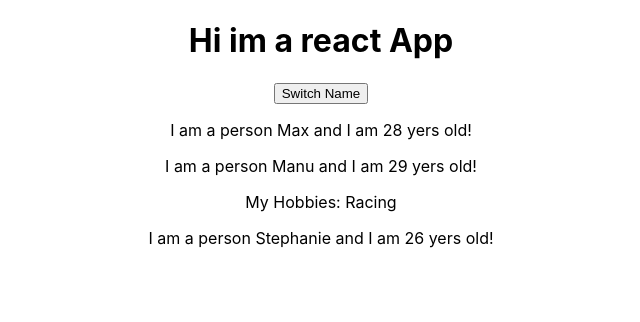
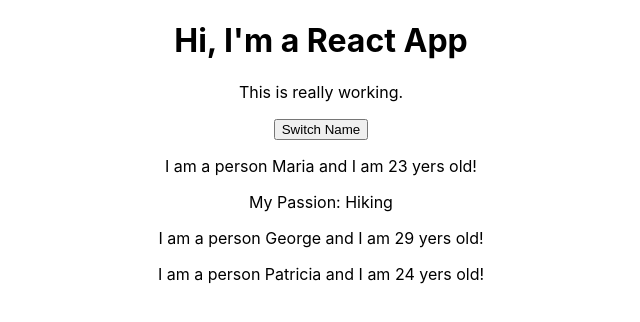
Before and after one commit to Masoume-vesali1993/udemy, a React (Create React App) app: page / in a window 1280 px wide. Shown: the top 322 px of the page, without its empty margins (319-959 px from the left). Built offline with nearby package versions, Linux system fonts and the light colour scheme.

Commit message:
Edit
file

```diff
--- a/src/App.js
+++ b/src/App.js
@@ -2,39 +2,74 @@
 import './App.css';
 import Person from './Person/Person';
 
+// class App extends Component {
+//   state = {
+//     persons: [
+//       { name: 'Max', age: 28 },
+//       { name: 'Manu', age: 29 },
+//       { name: 'Stephanie', age: 26 }
+//     ],
+//     otherState: 'some other value'
+//   }
+
+//   switchNameHandler = () => {
+//     // console.log('Was clicked!');
+//     //Dont DO THIS: this.state.persons[0].name = 'Masoume';
+//     this.setState( {
+//       persons: [
+//         { name: 'Maximilian', age: 28 },
+//         { name: 'Manu', age: 29 },
+//         { name: 'Stephanie', age: 27 }
+//       ]
+//     })
+//   }
+
+//   render() {
+//   return (
+//     <div className="App">
+//         <h1>Hi im a react App</h1>
+//         <button OnClick={() => this.switchNameHandler()}>Switch Name</button>
+//         <Person name={this.state.persons[0].name} age={this.state.persons[0].age} />
+//         <Person name={this.state.persons[1].name} age={this.state.persons[1].age}>My Hobbies: Racing</Person>
+//         <Person name={this.state.persons[2].name} age={this.state.persons[2].age}/>
+//     </div>
+//   );
+//   // return React.createElement('div' , null, React.createElement('h1',{className: 'App'}, 'Does this work now?'));
+//   }
+// }
+
+// export default App;
+
+
 class App extends Component {
   state = {
       persons: [
-      { name: 'Max', age: 28 },
-      { name: 'Manu', age: 29 },
-      { name: 'Stephanie', age: 26 }
-    ],
-    otherState: 'some other value'
+          {name: 'Maria', age: 23},
+          {name: 'George', age: 29},
+          {name: 'Patricia', age: 24}
+      ]
   }
-
   switchNameHandler = () => {
-    // console.log('Was clicked!');
-    //Dont DO THIS: this.state.persons[0].name = 'Masoume';
-    this.setState( {
+      //console.log('was clicked');
+      this.setState({
           persons: [
-        { name: 'Maximilian', age: 28 },
-        { name: 'Manu', age: 29 },
-        { name: 'Stephanie', age: 27 }
+              {name: 'Maria Dorothea', age: 23},
+              {name: 'George', age: 29},
+              {name: 'Patricia', age: 26}
           ]
-    });
+      })
   }
-
   render() {
       return (
           <div className="App">
-        <h1>Hi im a react App</h1>
-        <button OnClick={()=> this.switchNameHandler()}>Switch Name</button>
-        <Person name={this.state.persons[0].name} age={this.state.persons[0].age} />
-        <Person name={this.state.persons[1].name} age={this.state.persons[1].age}>My Hobbies: Racing</Person>
+              <h1>Hi, I'm a React App</h1>
+              <p>This is really working.</p>
+              <button onClick={this.switchNameHandler}>Switch Name</button>
+              <Person click={this.switchNameHandler} name={this.state.persons[0].name} age={this.state.persons[0].age}>My Passion: Hiking</Person>
+              <Person name={this.state.persons[1].name} age={this.state.persons[1].age}/>
               <Person name={this.state.persons[2].name} age={this.state.persons[2].age}/>
           </div>
       );
-  // return React.createElement('div' , null, React.createElement('h1',{className: 'App'}, 'Does this work now?'));
   }
 }
 
```
Lines whose indentation alone changed are shown as unchanged.
